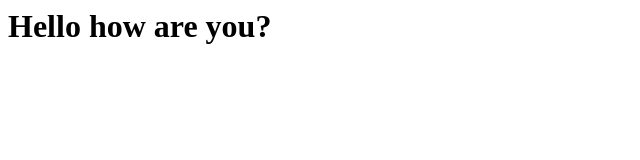
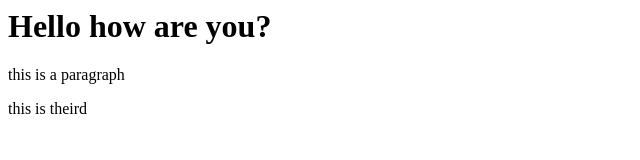
Before and after one commit to jannethg/git-test1, a plain HTML site: page index.html in a window 1280 px wide. Shown: the whole page, without its empty margins (0-640 px from the left). Drawn offline with Linux system fonts and the light colour scheme.

Commit message:
My second commit

```diff
--- a/index.html
+++ b/index.html
@@ -1,5 +1,7 @@
 <html>
     <body>
         <h1>Hello how are you?</h1>
+        <p>this is a paragraph</p>
+        <p>this is theird</p>
     </body>
 </html>
```
